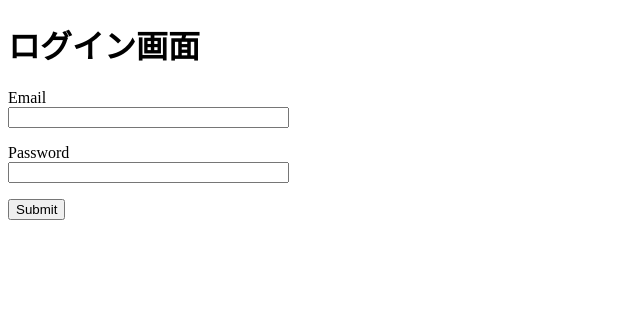
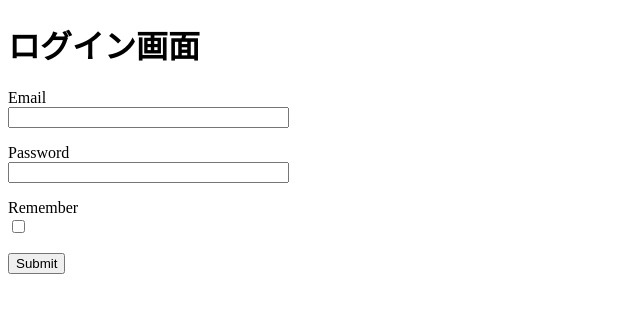
Before and after one commit to takehiro1111/flask-todo, a Python web app: template todo-project/app/templates/auth/login.html in a window 1280 px wide. Shown: the top 313 px of the page, without its empty margins (0-640 px from the left). Run offline with Jinja, Linux system fonts and the light colour scheme; the template is opened without the code that fills it, so the values that code supplies are empty, except form fields; form fields are guessed from the names that the template uses.

Commit message:
add:remembermeの実装

```diff
--- a/todo-project/app/__init__.py
+++ b/todo-project/app/__init__.py
@@ -28,8 +28,9 @@ def load_user(user_id):
 
 def create_app(app):
     app.config['SECRET_KEY'] = 'a_very_secret_key_for_development_only'
-    app.config['PERMANENT_SESSION_LIFETIME'] = timedelta(days=7)
-    app.config['REMEMBER_COOKIE_DURATION'] = timedelta(days=14)
+    app.config['PERMANENT_SESSION_LIFETIME'] = timedelta(hours=1)
+    app.config['REMEMBER_COOKIE_DURATION'] = timedelta(hours=1)
+    app.config["REMEMBER_COOKIE_NAME"] = "remember_me_set_token"
     login_manager.init_app(app)
 
     # CLIコマンドを登録
--- a/todo-project/app/templates/auth/login.html
+++ b/todo-project/app/templates/auth/login.html
@@ -30,6 +30,10 @@
           <span style="color: red;">[{{ error }}]</span>
       {% endfor %}
     </p>
-  <p>{{ form.submit() }}</p>
+    <p>
+      {{ form.remember.label }} <br>
+      {{ form.remember }}
+    </p>
+    <p>{{ form.submit() }}</p>
   </form>
 {% endblock %}
--- a/todo-project/app/views/auth_view.py
+++ b/todo-project/app/views/auth_view.py
@@ -14,7 +14,7 @@
 
 from flask import Blueprint, request, render_template, redirect, url_for, flash
 from flask_login import login_user, logout_user, login_required
-from wtforms import StringField, PasswordField, SubmitField
+from wtforms import StringField, PasswordField, SubmitField, BooleanField
 from wtforms.validators import DataRequired, Email
 from flask_wtf import FlaskForm
 from werkzeug.security import generate_password_hash, check_password_hash
@@ -39,6 +39,7 @@ class AuthRegister(FlaskForm):
 class AuthLogin(FlaskForm):
   email = StringField("Eメールアドレス", validators=[DataRequired(), Email()])
   password = PasswordField("パスワード", validators=[DataRequired()])
+  remember = BooleanField("ログイン情報を保存する")
   submit = SubmitField("ログイン")
 
 
@@ -96,7 +97,7 @@ def login():
 
       if registered_user and check_password_hash(registered_user.password_hash, password):
         # Flask-Loginの機能を使ってユーザーをログイン状態にする
-        login_user(registered_user)
+        login_user(registered_user, remember=form.remember.data)
 
         # リクエストパラメータから次のページを取得（ログイン要求元ページなど）
         next_page = request.args.get('next')
```
Also changed, not shown: 2 other files.
